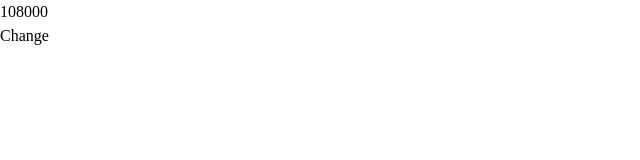
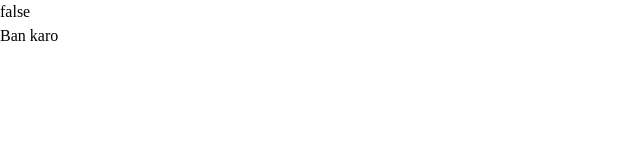
Before and after one commit to Vishwajeet-Londhe/react-practise, a React (Vite) app: page / in a window 1280 px wide. Shown: the top 160 px of the page, without its empty margins (0-640 px from the left). Built offline with nearby package versions, Linux system fonts and the light colour scheme.

Commit message:
true fuction state

```diff
--- a/src/components/Card.jsx
+++ b/src/components/Card.jsx
@@ -2,12 +2,12 @@ import React from 'react';
 import { useState } from 'react';
 
 function App() {
-    const [score, setScore] = useState(108000);
+    const [banned, setBanned] = useState(false);
 
     return (
         <div className='p-4'>
-            <h1>{score}</h1>
-            <button onClick={()=>setScore(200)} className='px-2 py-1 mt-2 rounded-full text-xs bg-blue-500 text-black'>Change</button>
+            <h1>{banned.toString()}</h1>
+            <button onClick={()=>setBanned("True")} className='px-2 py-1 mt-2 rounded-full text-xs bg-blue-500 text-black'>Ban karo</button>
         </div>
     );
 }
```
